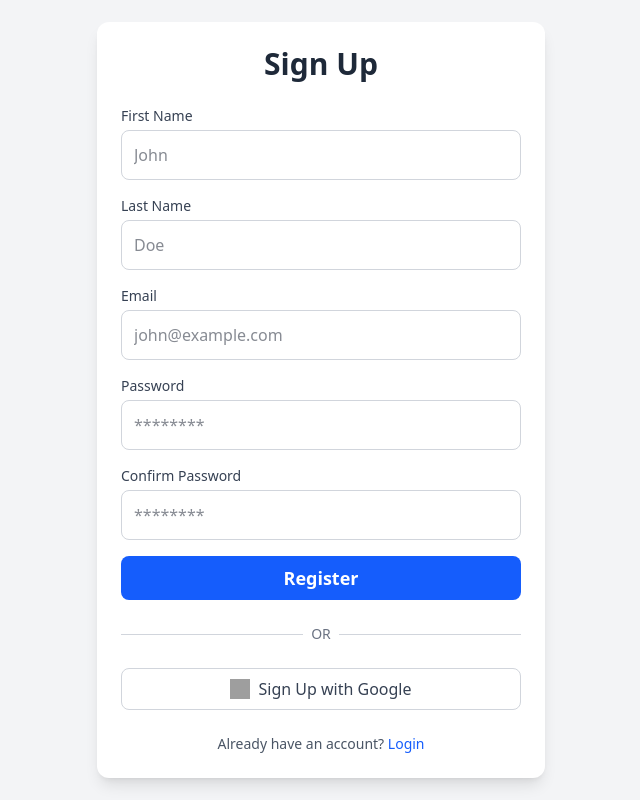
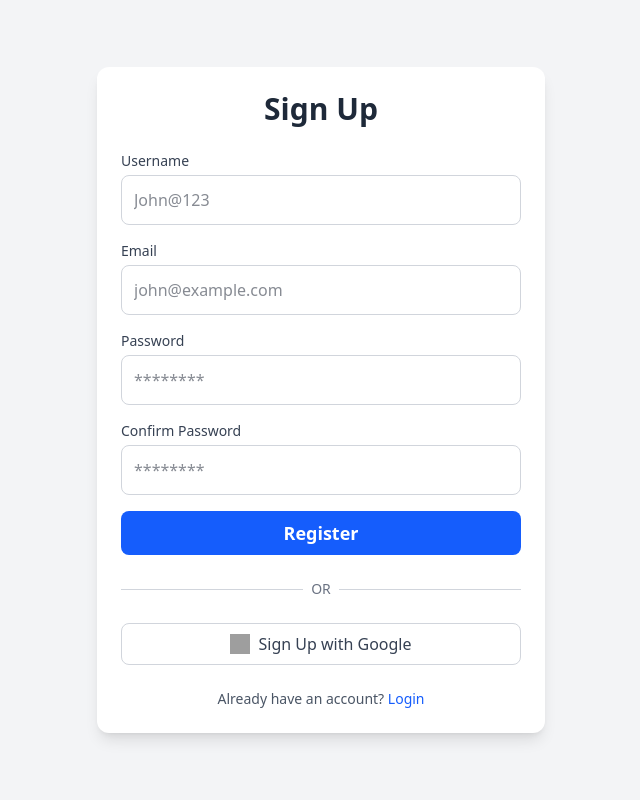
Before and after one commit to DhruvGajera9022/Socail-Media-App-Frontend, a React (Vite) app: page /register in a window 1280 px wide. Shown: the whole page, without its empty margins (319-959 px from the left). Built offline with nearby package versions, Linux system fonts and the light colour scheme; grey boxes are pictures that could not be loaded.

Commit message:
Add some changes

```diff
--- a/src/pages/Register.jsx
+++ b/src/pages/Register.jsx
@@ -9,8 +9,7 @@ import { useDarkMode } from "../context/DarkModeProvider";
 const API_BASE_URL = import.meta.env.VITE_API_BASE_URL; // Ensure this is correctly set in .env
 
 const schema = yup.object().shape({
-  firstName: yup.string().required("First name is required"),
-  lastName: yup.string().required("Last name is required"),
+  username: yup.string().required("Username is required"),
   email: yup.string().email("Invalid email").required("Email is required"),
   password: yup
     .string()
@@ -96,49 +95,26 @@ const Register = () => {
         )}
 
         <form onSubmit={handleSubmit(onSubmit)} className="space-y-4">
-          {/* First Name */}
+          {/* User Name */}
           <div>
             <label
               className={`block text-sm font-medium transition-colors ${
                 isDarkMode ? "text-gray-300" : "text-gray-700"
               }`}
             >
-              First Name
+              Username
             </label>
             <input
-              {...register("firstName")}
+              {...register("username")}
               className={`mt-1 w-full rounded-lg border p-3 focus:ring-1 focus:ring-blue-500 transition-colors ${
                 isDarkMode
                   ? "bg-gray-700 border-gray-600 text-white focus:border-blue-500"
                   : "bg-white border-gray-300 text-gray-900 focus:border-blue-500"
               }`}
-              placeholder="John"
+              placeholder="John@123"
             />
             <p className="mt-1 text-sm text-red-500">
-              {errors.firstName?.message}
-            </p>
-          </div>
-
-          {/* Last Name */}
-          <div>
-            <label
-              className={`block text-sm font-medium transition-colors ${
-                isDarkMode ? "text-gray-300" : "text-gray-700"
-              }`}
-            >
-              Last Name
-            </label>
-            <input
-              {...register("lastName")}
-              className={`mt-1 w-full rounded-lg border p-3 focus:ring-1 focus:ring-blue-500 transition-colors ${
-                isDarkMode
-                  ? "bg-gray-700 border-gray-600 text-white focus:border-blue-500"
-                  : "bg-white border-gray-300 text-gray-900 focus:border-blue-500"
-              }`}
-              placeholder="Doe"
-            />
-            <p className="mt-1 text-sm text-red-500">
-              {errors.lastName?.message}
+              {errors.username?.message}
             </p>
           </div>
 
```
